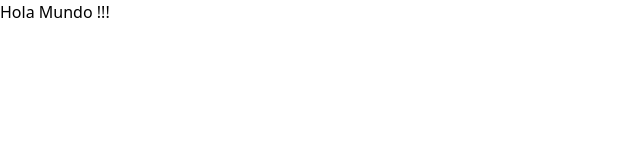
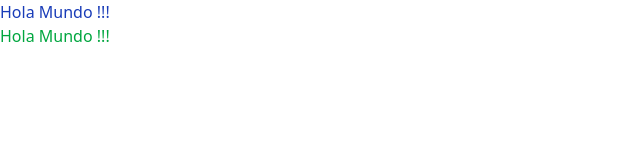
Before and after one commit to CheSebas/Funval, a website: page Dia-6/index.html in a window 1280 px wide. Shown: the whole page, without its empty margins (0-640 px from the left). Drawn offline with Linux system fonts and the light colour scheme.

Commit message:
Clase Dia 6

```diff
--- a/Dia-6/index.html
+++ b/Dia-6/index.html
@@ -7,6 +7,7 @@
     <title>Document</title>
 </head>
 <body>
-    <h1>Hola Mundo !!!</h1>
+    <h1 class="text-blue-800">Hola Mundo !!!</h1>
+    <h1 class="text-green-600">Hola Mundo !!!</h1>
 </body>
 </html>
```
Also changed, not shown: Dia-6/output.css, 1 other file.
